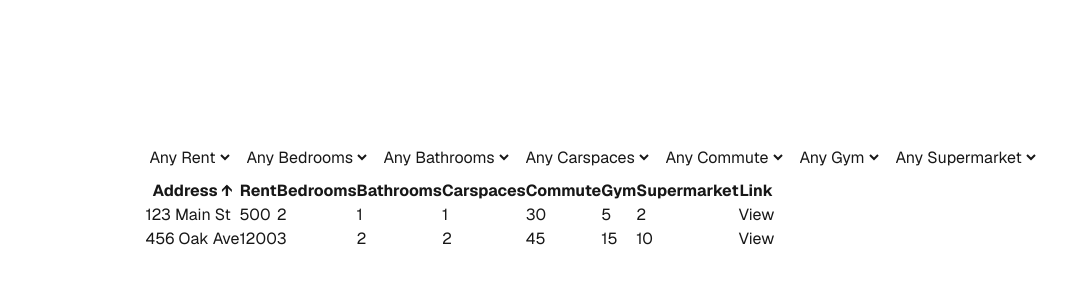
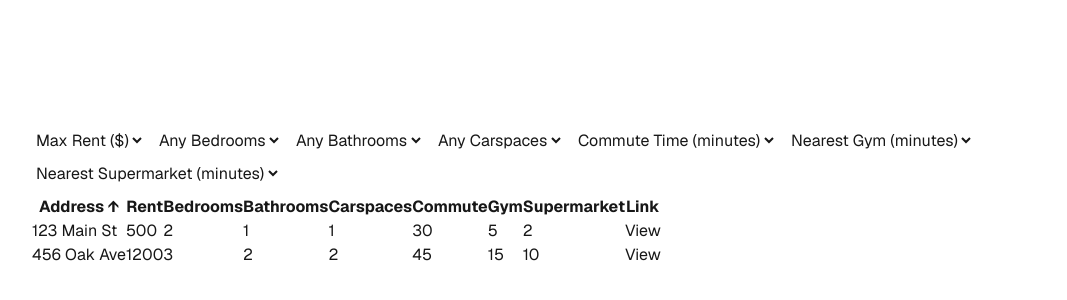
Before and after one commit to James-William-Clark/rentalfinder, a Next.js app: page / in a window 1280 px wide. Shown: the part 202-502 px from the top of the page, without its empty margins (48-1115 px from the left). Built offline with nearby package versions, Linux system fonts and the light colour scheme.

Commit message:
Created more descriptive filter labels

```diff
--- a/src/app/tableFilters.tsx
+++ b/src/app/tableFilters.tsx
@@ -10,6 +10,13 @@ type TableFiltersProps = {
 };
 
 export const TableFilters: React.FC<TableFiltersProps> = ({ tableFilters, setTableFilters, numericRanges }) => {
+  const fieldLabels: Record<string, string> = {
+    rent: "Max Rent ($)",
+    supermarket: "Nearest Supermarket (minutes)",
+    gym: "Nearest Gym (minutes)",
+    commute: "Commute Time (minutes)",
+  };
+
   return (
     <div style={{ display: "flex", gap: "10px", flexWrap: "wrap", marginBottom: "10px" }}>
       {Object.keys(tableFilters).map((key) => (
@@ -18,7 +25,9 @@ export const TableFilters: React.FC<TableFiltersProps> = ({ tableFilters, setTab
           value={tableFilters[key] ?? ""}
           onChange={(e) => setTableFilters(key, e.target.value ? Number(e.target.value) : null)}
         >
-          <option value="">{`Any ${key.charAt(0).toUpperCase() + key.slice(1)}`}</option>
+          <option value="">
+            {fieldLabels[key] ?? `Any ${key.charAt(0).toUpperCase() + key.slice(1)}`}
+          </option>
           {numericRanges[key].map((v) => (
             <option key={v} value={v}>
               {v === numericRanges[key][numericRanges[key].length - 1] ? `${v}+` : `≤ ${v}`}
```
